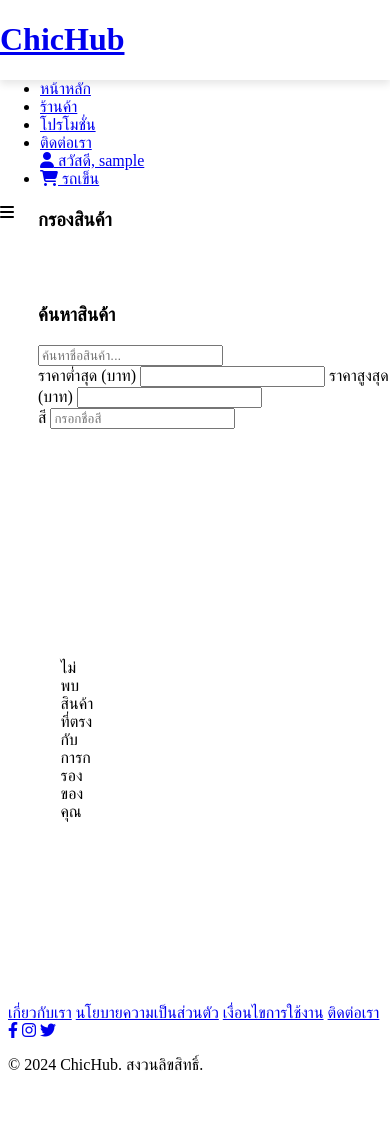
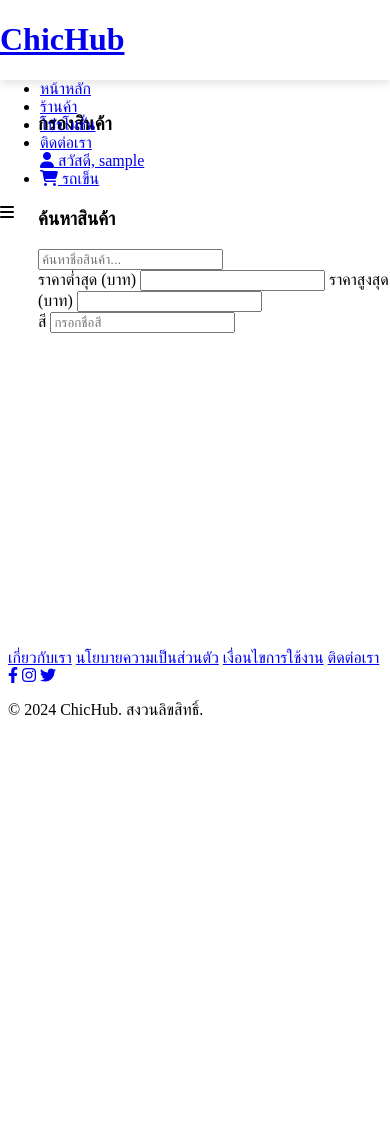
Before and after one commit to xxvolkk1608/ChichHub, a PHP site: page /Pants.php in a window 390 px wide; the page is wider, and only the part inside the window is pictured. Before the commit the page ends 1071 px from the top of that part, so only its background shows below. Run offline with PHP 8.4, Linux system fonts and the light colour scheme; the visitor is signed in with stand-in values (Sample User, id 1); data that the repository does not hold is empty; a stand-in replaces the project's code that opens the database connection.

Commit message:
las update

```diff
--- a/ChichHub/Component/Category/Pants.php
+++ b/ChichHub/Component/Category/Pants.php
@@ -206,18 +206,12 @@
       background: #e65b50;
     }
 
-        .shop-container {
-            display: flex;
-            flex-direction: column;
-            min-height: 100vh;
-            margin-top: 10rem;
-        }
     @media (max-width: 600px) {
       .product-list {
         display: grid;
-                grid-template-columns: repeat(3, 1fr);
+        grid-template-columns: repeat(1, 1fr);
         gap: 2rem;
-                width: 5%;
+        width: 100%;
         padding: 20px;
         translate: 0% -32rem;
         margin-bottom: -30rem;
@@ -227,10 +221,12 @@
       .filter-sidebar {
         width: 100%;
         padding: 30px;
+        margin-top: 4rem;
         border-right: 0px solid #c5c5c5;
       }
+    }
 
-        }
+
   </style>
 </head>
 
```
Also changed, not shown: ChichHub/Component/Category/Promotion.php (+16 -4 lines), ChichHub/Component/Category/Shirt.php (+5 -3 lines), ChichHub/Component/Shop/shop.php (+5 -3 lines). Lines whose indentation alone changed are shown as unchanged.
